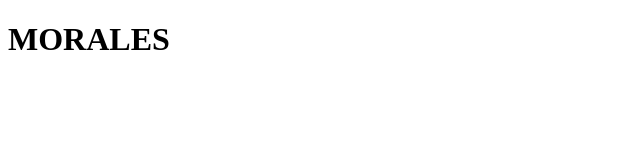
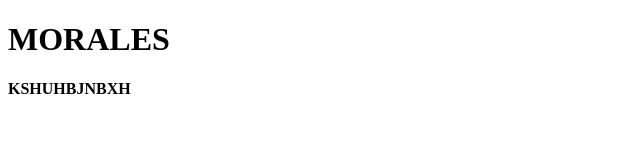
Before and after one commit to Roselungoy/Rose22, a plain HTML site: page index.html in a window 1280 px wide. Shown: the whole page, without its empty margins (0-640 px from the left). Drawn offline with Linux system fonts and the light colour scheme.

Commit message:
adding h4

```diff
--- a/index.html
+++ b/index.html
@@ -7,5 +7,6 @@
 </head>
 <body>
     <h1>MORALES</h1>
+    <h4>KSHUHBJNBXH</h4>
 </body>
 </html>
```
